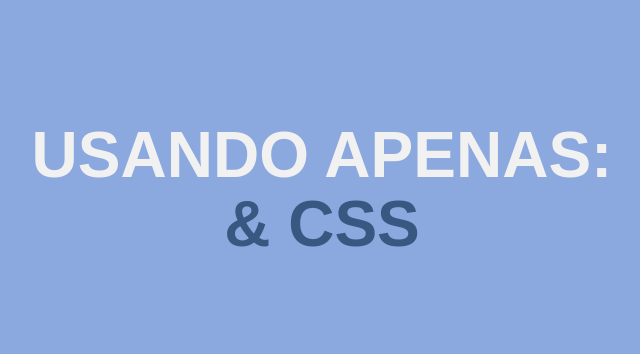
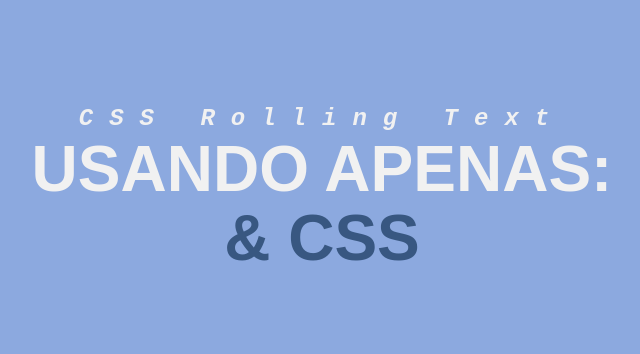
Before and after one commit to brunofilho1/css-rolling-text, a plain HTML site: page index.html in a window 1280 px wide. Shown: the part 212-566 px from the top of the page, without its empty margins (318-958 px from the left). Drawn offline with Linux system fonts and the light colour scheme.

Commit message:
font and sizes adjustments

```diff
--- a/index.html
+++ b/index.html
@@ -4,13 +4,14 @@
     <meta charset="UTF-8">
     <meta http-equiv="X-UA-Compatible" content="IE=edge">
     <meta name="viewport" content="width=device-width, initial-scale=1.0">
-    <title>Document</title>
+    <title>Rolling Text</title>
     <link rel="stylesheet" href="style.css">
 </head>
 <body>
-
     <div class="main">
-        <h1>Usando apenas:
+        <h1>
+        <p id="title-text">CSS Rolling Text</p>
+        <p>Usando apenas:</p>
             <div class="roller">
                 <span id="rolltext">
                     <p>Um pouco de...</p>
--- a/style.css
+++ b/style.css
@@ -6,6 +6,14 @@
 
 body {
     background-color: #8ca9df;
+}
+
+#title-text {
+    font-size: 1.5rem;
+    text-transform: none;
+    font-family:'Courier New', Courier, monospace;
+    font-style: italic;
+    letter-spacing: 1rem;
 }
 
 .main {
@@ -39,12 +47,12 @@ h1 {
 
 
 #spare-time{
-    font-size: 1rem;
+    font-size: 1.2rem;
     font-style: italic;
+    font-family:'Courier New', Courier, monospace;
     letter-spacing: 1rem;
     margin-top: 0;
-    color: #89d2d4;
-    word-wrap: break-word;
+    color: #f1f1f1;
 }
 
 .roller #rolltext {
@@ -64,6 +72,6 @@ h1 {
         top: -8rem;
     }
     72.5% {
-        top: -12.25rem;
+        top: -13.25rem;
     }
 }
```
